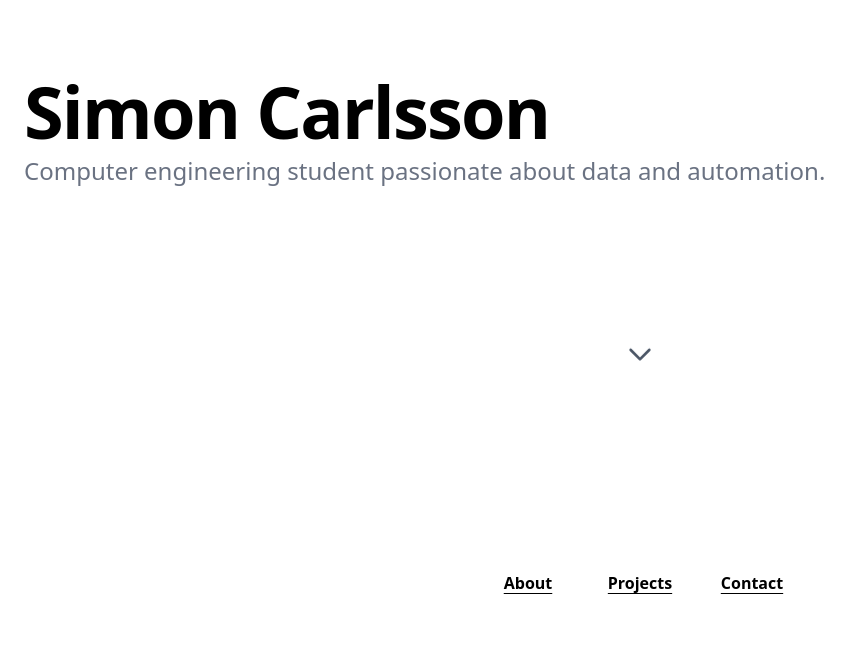
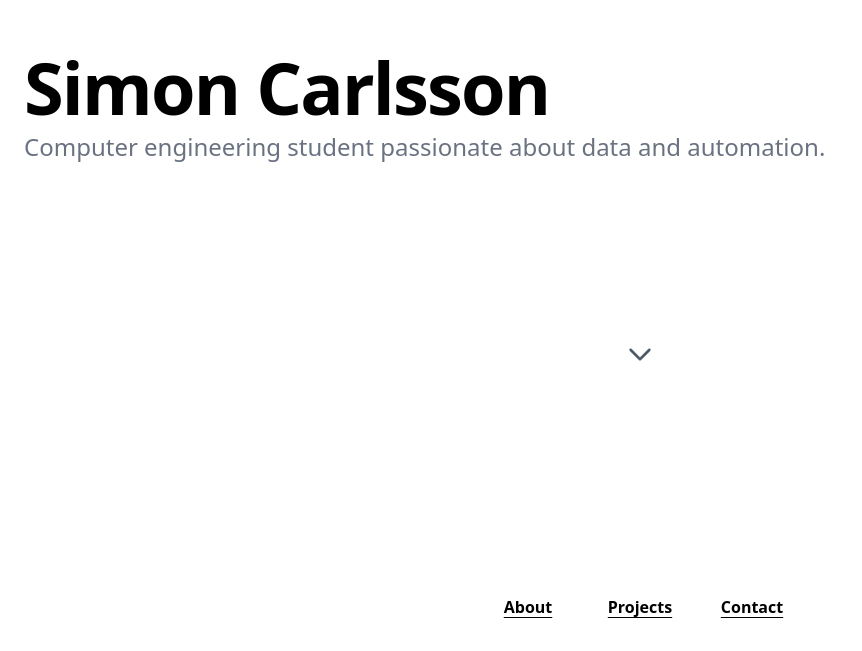
Before and after one commit to SiCarlsson/portfolio-app, a React (Vite) app: page / in a window 1280 px wide. Shown: the part 149-800 px from the top of the page, without its empty margins (0-862 px from the left). Built offline with nearby package versions, Linux system fonts and the light colour scheme.

Commit message:
Fix padding issue on pages

```diff
--- a/src/components/SectionWrapper.tsx
+++ b/src/components/SectionWrapper.tsx
@@ -6,7 +6,7 @@ interface SectionProps {
 
 const SectionWrapper = ({ children, id, className }: SectionProps) => {
   return (
-    <section id={id} className={`h-screen snap-start snap-always p-6 ${className}`}>
+    <section id={id} className={`h-screen snap-start snap-always px-6 ${className}`}>
       {children}
     </section>
   )
```
